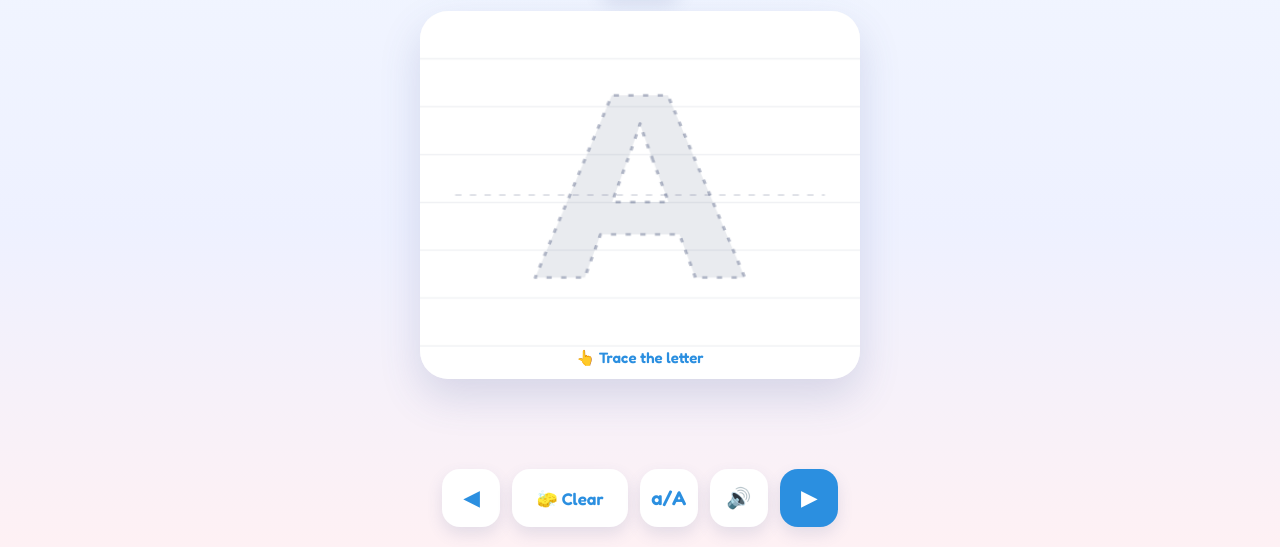
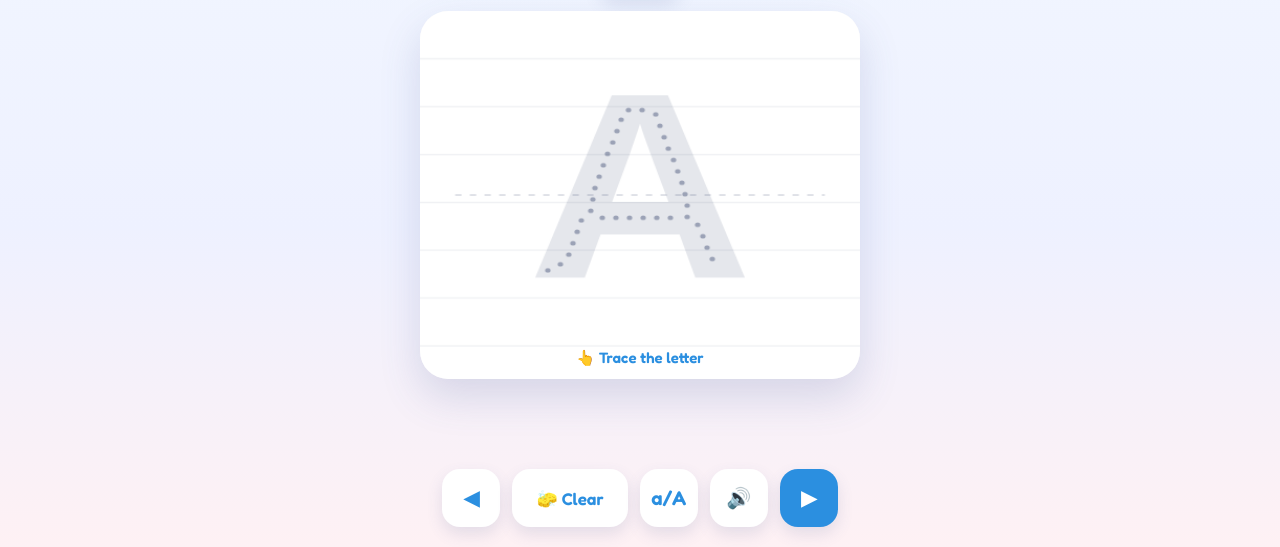
Before and after one commit to ayyashareef/game, a plain HTML site: page abc.html in a window 1280 px wide. Shown: the part 253-800 px from the top of the page. Drawn offline with Linux system fonts and the light colour scheme.

Commit message:
Letter guide: single dashed centre line instead of double outline (v5)

```diff
--- a/abc.html
+++ b/abc.html
@@ -59,6 +59,6 @@
     </div>
   </div>
 
-  <script src="js/abc.js?v=4"></script>
+  <script src="js/abc.js?v=5"></script>
 </body>
 </html>
--- a/js/abc.js
+++ b/js/abc.js
@@ -75,6 +75,7 @@
 
   let index = 0, strokes = [], drawing = false;
   let targetPixels = null, targetCount = 0, solved = false, moveTick = 0;
+  let dashDots = [];   // sub-sampled centre line -> single dashed guide
 
   function curChar() { return save.lower ? LETTERS[index].c.toLowerCase() : LETTERS[index].c; }
 
@@ -127,6 +128,19 @@
     thin(skel, SIZE, SIZE);
     targetPixels = skel; targetCount = 0;
     for (let i = 0; i < skel.length; i++) if (skel[i]) targetCount++;
+
+    // sub-sample the centre line into evenly spaced dashes (a single dashed guide)
+    const pts = [];
+    for (let y = 0; y < SIZE; y++)
+      for (let x = 0; x < SIZE; x++)
+        if (skel[y * SIZE + x]) pts.push({ x, y });
+    dashDots = [];
+    const minSq = 13 * 13;
+    for (const p of pts) {
+      let ok = true;
+      for (const d of dashDots) { const dx = d.x - p.x, dy = d.y - p.y; if (dx * dx + dy * dy < minSq) { ok = false; break; } }
+      if (ok) dashDots.push(p);
+    }
   }
 
   function render() {
@@ -138,13 +152,10 @@
     ctx.strokeStyle = "rgba(44,59,102,0.16)"; ctx.lineWidth = 2; ctx.setLineDash([6, 8]);
     ctx.beginPath(); ctx.moveTo(SIZE * 0.08, SIZE / 2); ctx.lineTo(SIZE * 0.92, SIZE / 2); ctx.stroke(); ctx.setLineDash([]);
 
-    // the letter guide: faint fill + dashed outline (matches the design)
-    paintGlyph(ctx, "rgba(44,59,102,0.10)");
-    ctx.lineWidth = 3; ctx.setLineDash([5, 9]); ctx.lineJoin = "round";
-    ctx.strokeStyle = "rgba(44,59,102,0.34)";
-    ctx.textAlign = "center"; ctx.textBaseline = "middle"; ctx.font = "700 " + glyphFontSize() + "px " + FONT;
-    ctx.strokeText(curChar(), SIZE / 2, glyphY());
-    ctx.setLineDash([]);
+    // the letter guide: faint fill + a single dashed centre line
+    paintGlyph(ctx, "rgba(44,59,102,0.12)");
+    ctx.fillStyle = "rgba(44,59,102,0.40)";
+    for (const d of dashDots) { ctx.beginPath(); ctx.arc(d.x, d.y, 2.6, 0, 7); ctx.fill(); }
 
     // the child's pen
     ctx.strokeStyle = "#e8513a"; ctx.lineWidth = PEN; ctx.lineCap = "round"; ctx.lineJoin = "round";
```
Also changed, not shown: js/thaana.js (+5 -8 lines), thaana.html (+1 -1 lines).
